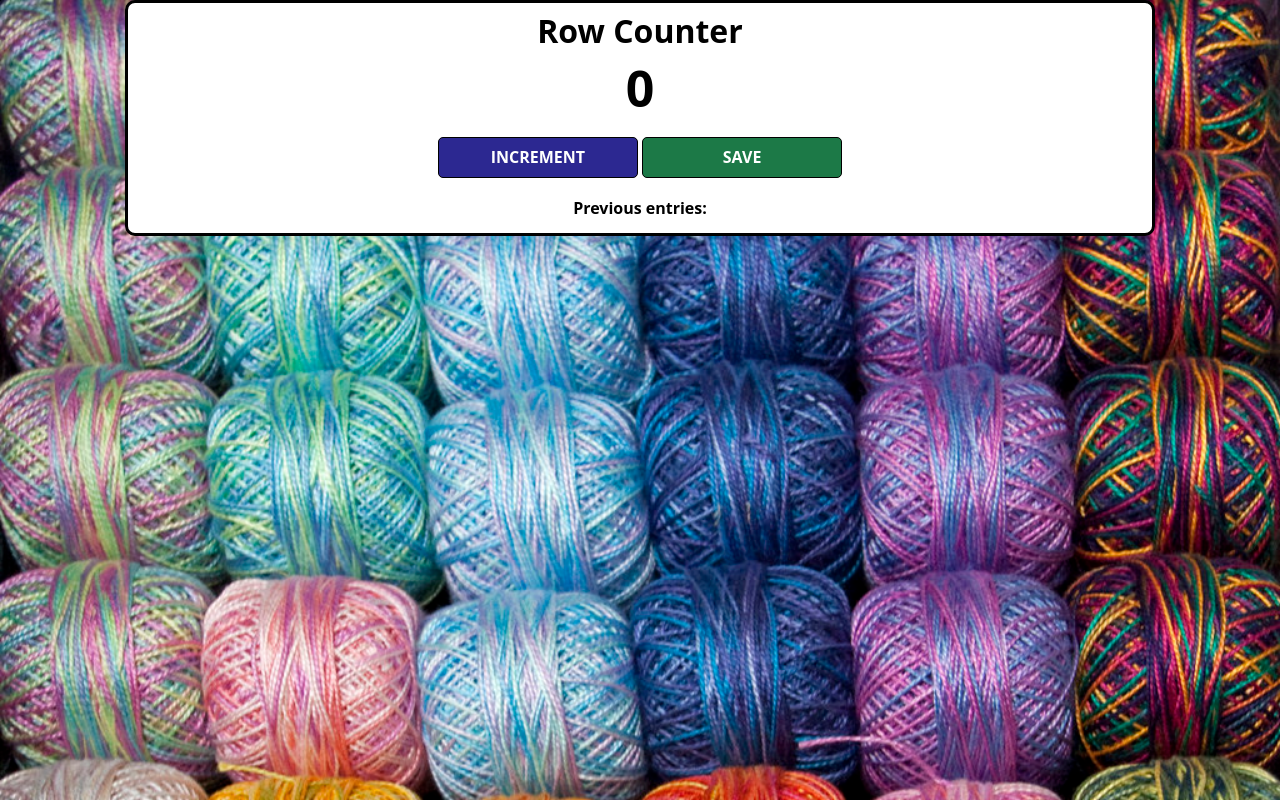
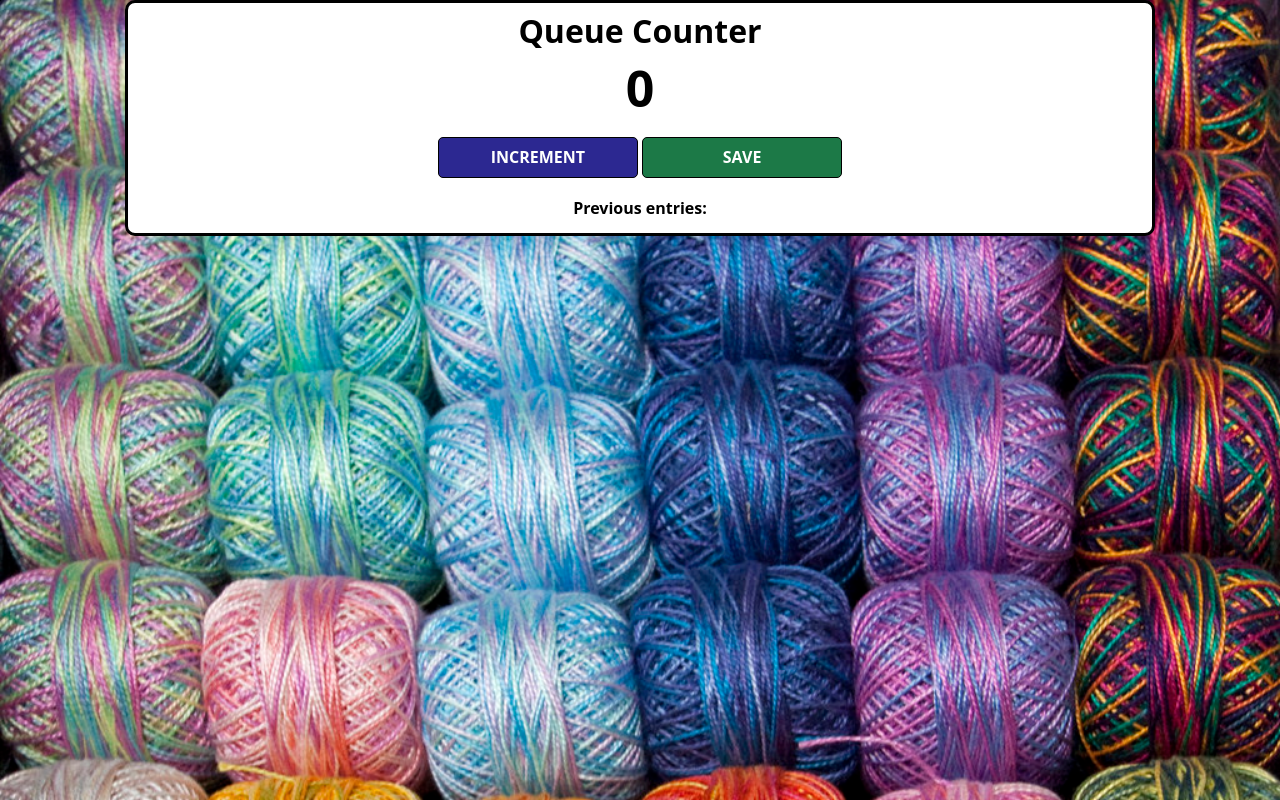
Before and after one commit to obere4u/Queue_counter-APP, a website built with Vite: page index.html in a window 1280 px wide. Built offline with nearby package versions, Linux system fonts and the light colour scheme.

Commit message:
Update README

```diff
--- a/index.html
+++ b/index.html
@@ -4,7 +4,7 @@
     </head>
     <body>
         <div class="container">
-            <h1>Row Counter</h1>
+            <h1>Queue Counter</h1>
             <h2 id="count-el">0</h2>
             <button id="increment-btn" onclick="increment()">INCREMENT</button>
             <button id="save-btn" onclick="save()">SAVE</button>
```
Also changed, not shown: README.md, 1 other file.
